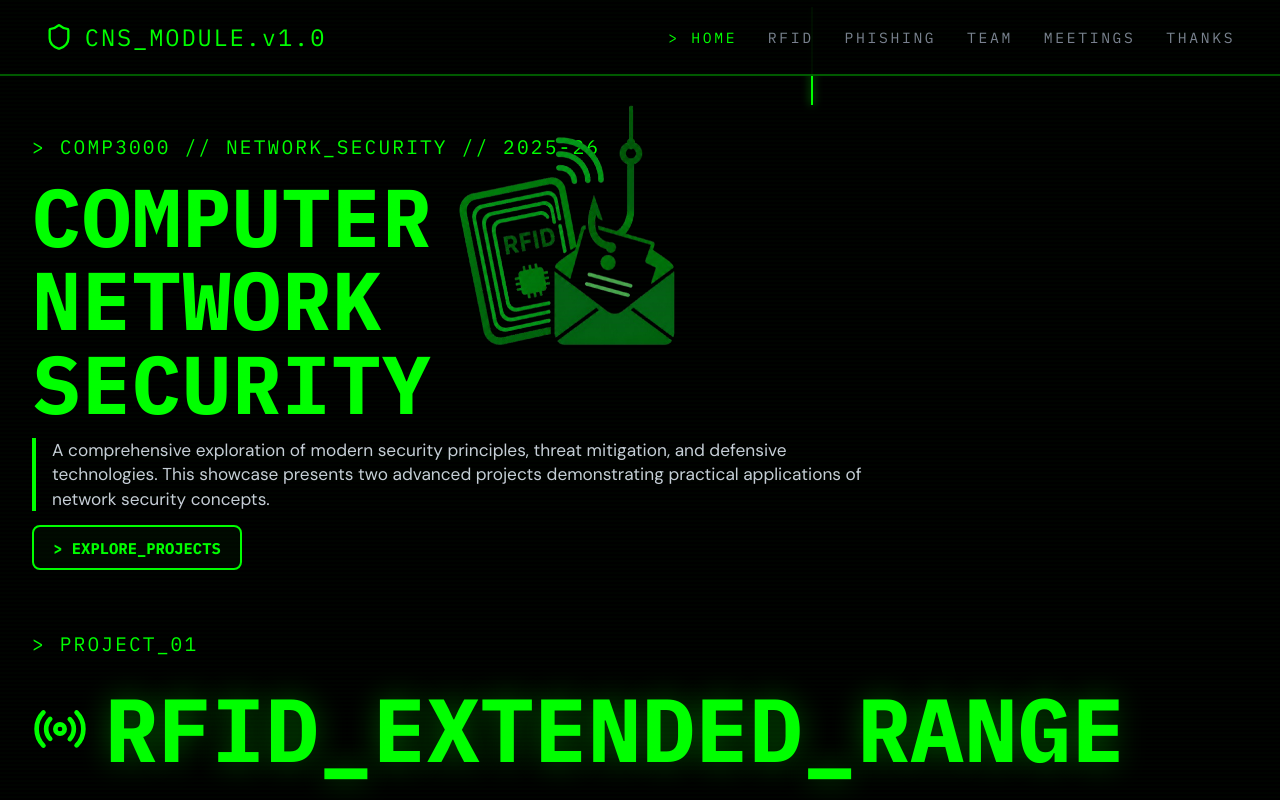
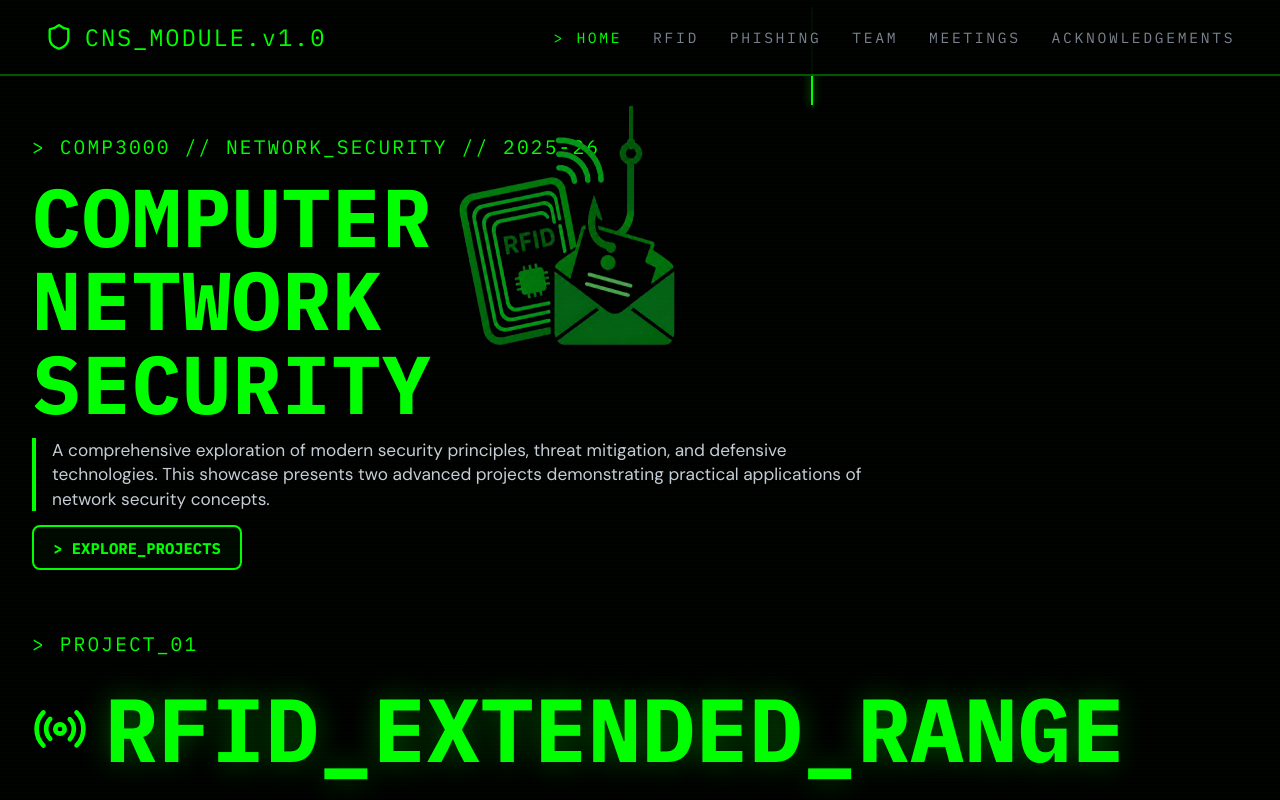
Before and after one commit to lyna1908/security-website, a Next.js app: page / in a window 1280 px wide. Shown: the top 800 px of the page. Built offline with nearby package versions, Linux system fonts and the light colour scheme.

Commit message:
Change nav label to ACKNOWLEDGEMENTS

```diff
--- a/src/app/page.tsx
+++ b/src/app/page.tsx
@@ -10,7 +10,7 @@ const navItems = [
   { id: "phishing", label: "PHISHING" },
   { id: "team", label: "TEAM" },
   { id: "meetings", label: "MEETINGS" },
-  { id: "thanks", label: "THANKS" },
+  { id: "thanks", label: "ACKNOWLEDGEMENTS" },
 ];
 
 type TeamMember = {
```
